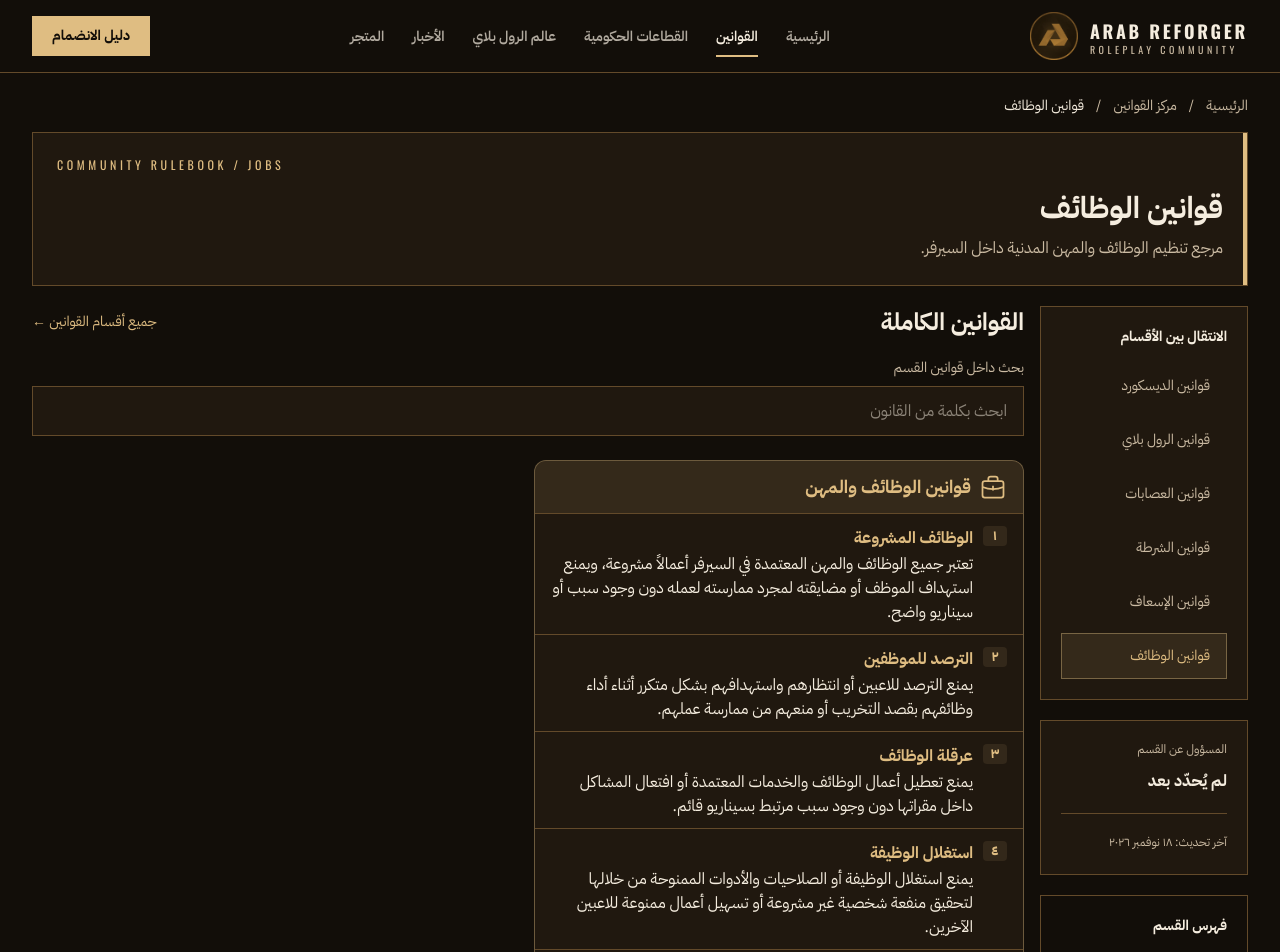
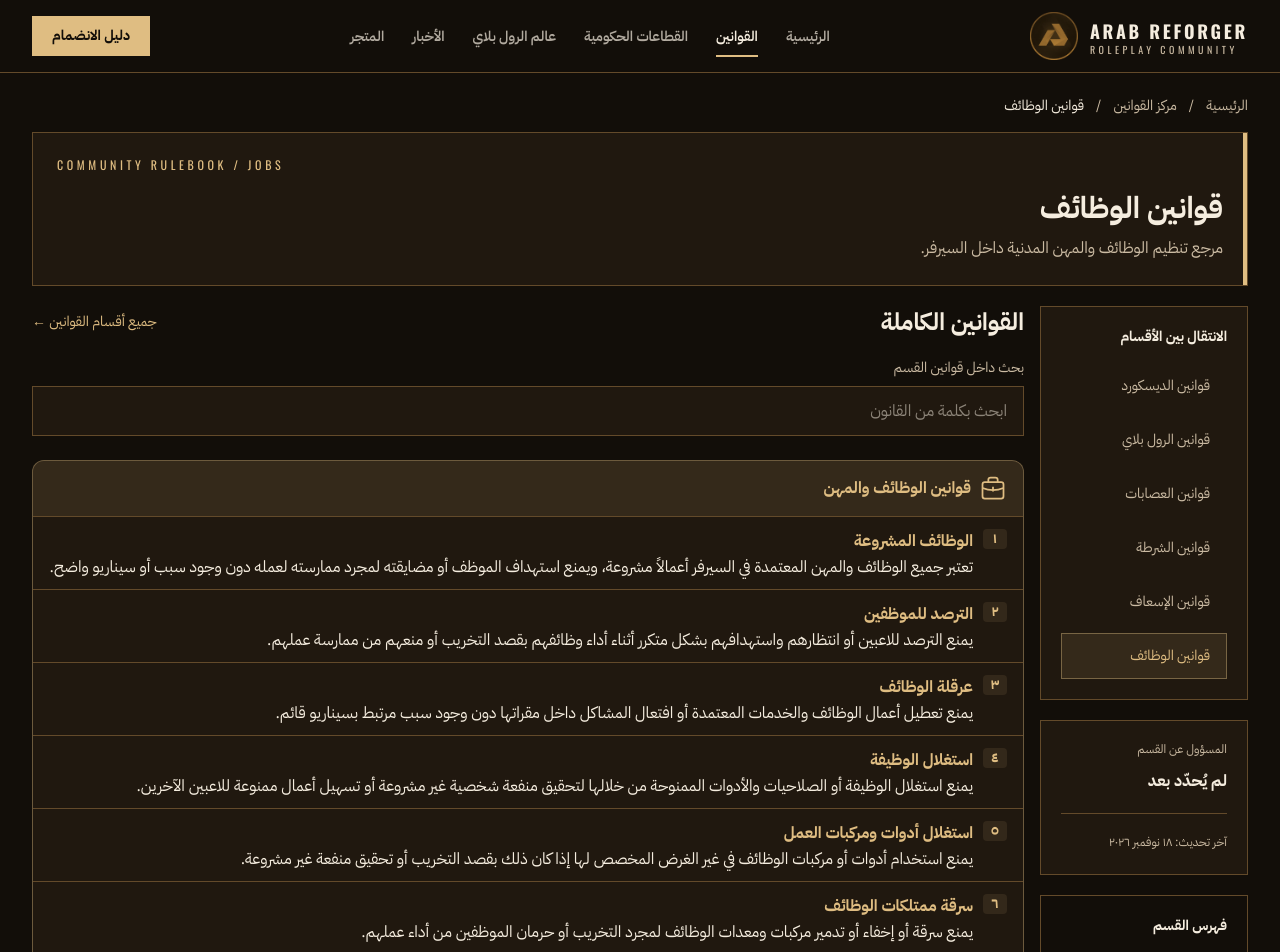
Before and after one commit to dhybalrwqy911-png/nextjs-boilerplate, a Next.js app: page /rules/jobs in a window 1280 px wide. Shown: the top 952 px of the page. Built offline with nearby package versions, Linux system fonts and the light colour scheme.

Commit message:
Align rule cards and fill incomplete rows

```diff
--- a/components/rules.tsx
+++ b/components/rules.tsx
@@ -59,19 +59,19 @@ export function Rules({ categoryId }: { categoryId?: string }) {
           {category.sections.length === 0 ? <section className="flex flex-col items-center justify-center border border-dashed border-accent/35 bg-surface px-4 py-6 text-center md:px-6 md:py-8"><span className="mb-5 text-accent"><CategoryIcon id={category.id}/></span><h3 className="text-xl font-bold">قوانين هذا القسم بانتظار الإضافة</h3><p className="mt-4 max-w-md text-sm leading-8 text-muted">ستظهر هنا النسخة الكاملة من {category.title} بعد اعتمادها، مع ترتيب المواد وتوضيح الجهة المسؤولة عنها.</p><p className="mt-6 hidden text-xs text-muted md:block">لا توجد قوانين منشورة في هذا القسم حاليًا.</p></section> : <>
             <label htmlFor="rules-search" className="mb-2 block text-sm text-muted">بحث داخل قوانين القسم</label><input id="rules-search" type="search" value={query} onChange={e => setQuery(e.target.value)} placeholder="ابحث بكلمة من القانون" className={`mb-6 w-full border border-border bg-surface px-4 py-3 ${focus}`}/>
             {sections.length > 0 && <details className="mb-3 border border-border px-3 lg:hidden"><summary className="min-h-11 cursor-pointer py-3 text-sm font-bold text-foreground marker:text-accent">فهرس القسم</summary><nav aria-label="فهرس القسم"><ul>{sections.map(s => <li key={s.id}><a href={`#${s.id}`} className={`flex min-h-11 items-center text-sm text-accent ${focus}`}>{s.title}</a></li>)}</ul></nav></details>}
-            <div className="grid items-start gap-3 md:grid-cols-2">
+            <div className="grid gap-4 lg:grid-cols-2">
               {sections.map(section => (
-                <section id={section.id} key={section.id} className="min-w-0 scroll-mt-24 overflow-hidden rounded-xl border border-accent/40 bg-surface">
-                  <h3 className="flex items-center gap-2 border-b border-border bg-accent/10 px-4 py-3 text-lg font-bold text-accent">
+                <section id={section.id} key={section.id} className="flex min-w-0 scroll-mt-24 flex-col overflow-hidden rounded-xl border border-accent/40 bg-surface lg:last:odd:col-span-2">
+                  <h3 className="flex min-h-14 items-center gap-2 border-b border-border bg-accent/10 px-4 py-3 text-base font-bold leading-6 text-accent">
                     <CategoryIcon id={category.id} />
                     {section.title}
                   </h3>
-                  <ol className="divide-y divide-border">
+                  <ol className="flex flex-1 flex-col divide-y divide-border">
                     {section.rules.map(({ index, text }) => {
                       const titleEnd = text.indexOf("\n");
 
                       return (
-                        <li key={index} value={index + 1} className="flex items-start gap-2.5 px-4 py-2.5">
+                        <li key={index} value={index + 1} className="flex grow items-start gap-2.5 px-4 py-2.5">
                           <span aria-hidden="true" className="mt-0.5 grid min-w-6 shrink-0 place-items-center rounded bg-accent/10 px-1 text-sm font-bold text-accent">
                             {(index + 1).toLocaleString("ar-SA")}
                           </span>
```
